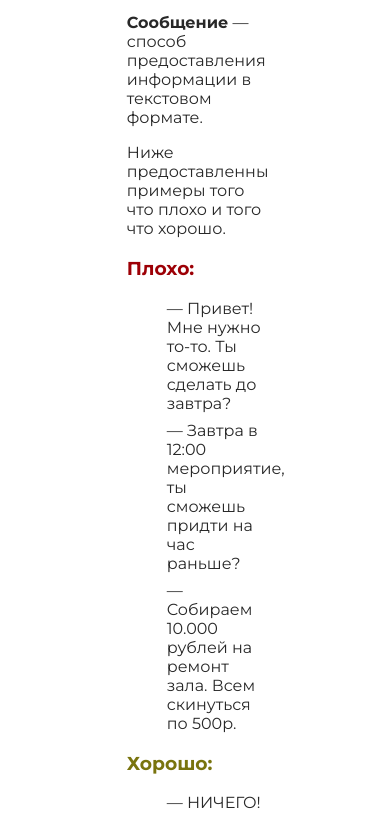
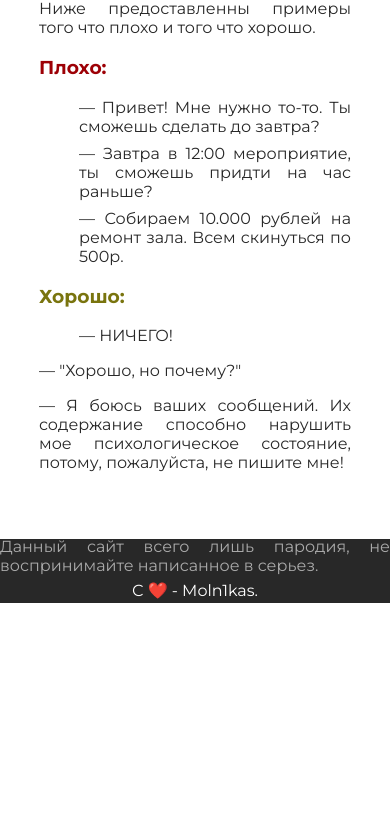
Before and after one commit to Moln1kas/nomessage, a plain HTML site: page index.html in a window 390 px wide. Shown: the part 241-1066 px from the top of the page. After the commit the page ends 844 px from the top, so only its background shows below. Drawn offline with Linux system fonts and the light colour scheme.

Commit message:
adaptive

```diff
--- a/css/styles.css
+++ b/css/styles.css
@@ -48,6 +48,10 @@ body {
     margin-top: -64px;
 }
 
+.section {
+    text-align: justify;
+}
+
 .main__footer__content {
     margin: 0 0 6px 0;
 }
@@ -72,3 +76,13 @@ body {
 .messages__example::before {
     content: "— ";
 }
+
+@media screen and (max-width: 980px) {
+    .page__wrapper {
+        width: 80%;
+    }
+
+    .main__footer__content {
+        text-align: justify;
+    }
+}
--- a/index.html
+++ b/index.html
@@ -16,7 +16,7 @@
             <h2>Пожалуйста, не пишите мне ВООБЩЕ ничего!</h2>
         </header>
         <main class="main__page">
-            <section>
+            <section class="section">
                 <p><b>Сообщение</b> — способ предоставления информации в текстовом формате.</p>
             </section>
             <section class="section">
@@ -33,7 +33,7 @@
                     </ul>
                 <p>— "Хорошо, но почему?"</p>
             </section>
-            <section>
+            <section class="section">
                 <p>— Я боюсь ваших сообщений. Их содержание способно нарушить мое психологическое состояние, потому, пожалуйста, не пишите мне!</p>
             </section>
         </main>
```
